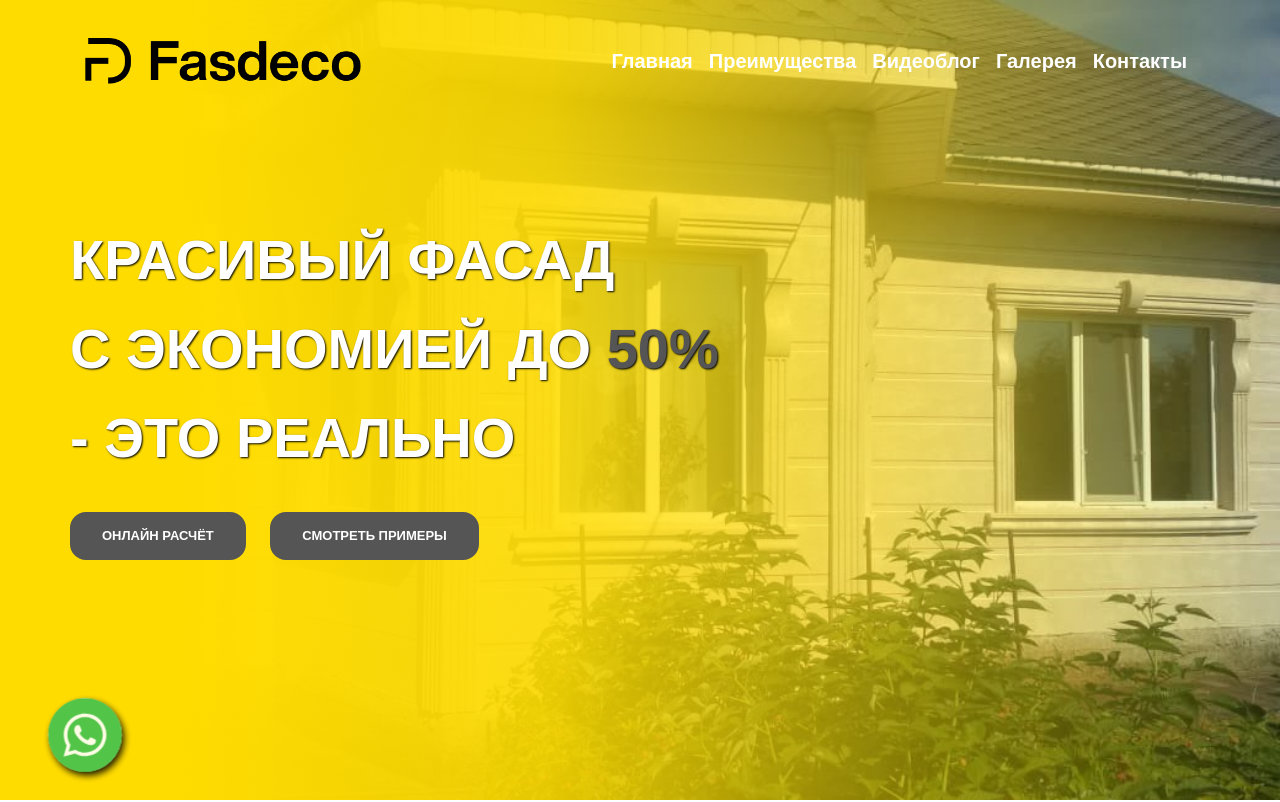
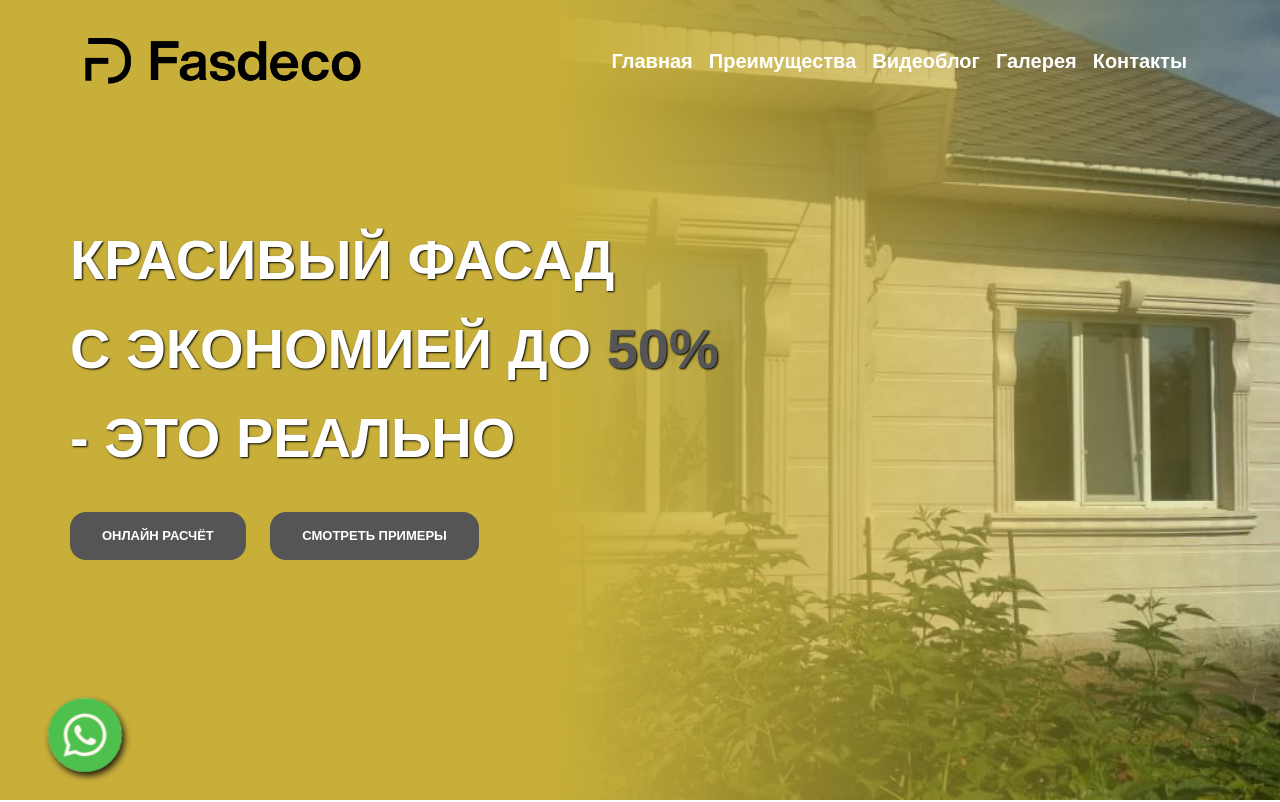
Before and after one commit to abilmansur4/fasdeco, a plain HTML site: page fasdeco/index.html in a window 1280 px wide. Shown: the top 802 px of the page. Drawn offline with nearby package versions, Linux system fonts and the light colour scheme; a script that the page names is missing; some icons are missing.

Commit message:
Update styles.css

```diff
--- a/fasdeco/css/styles.css
+++ b/fasdeco/css/styles.css
@@ -203,7 +203,7 @@ Hero
 .hero {
   min-height: 100vh;
   /* background: linear-gradient(to right, rgb(255, 230, 0), rgba(255, 230, 0, 0.226)), url("../img/fasdeco-bg.jpeg") center center; */
-  background: linear-gradient(90deg, rgba(255,220,0,1) 14%, rgba(255,220,0,0.8813900560224089) 43%, rgba(255,220,0,0.06066176470588236) 100%), url("../img/fasdeco-bg.jpeg");
+  background: linear-gradient(90deg, rgb(200,175,58) 14%, rgb(200,175,58) 43%, rgba(255,220,0,0.06066176470588236) 100%), url("../img/fasdeco-bg.jpeg");
   background-position: right;
   background-size: cover;
   position: relative;
```
